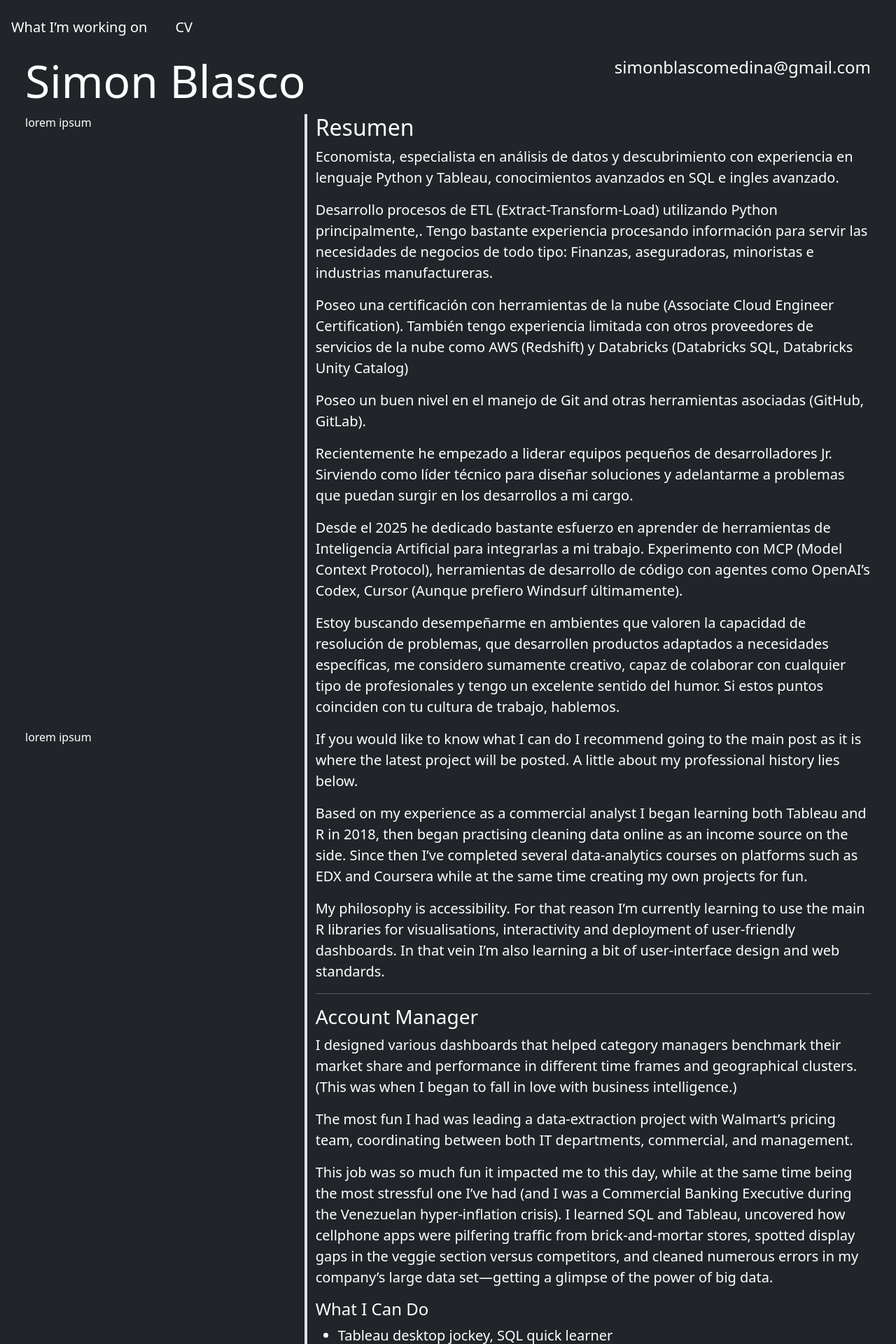
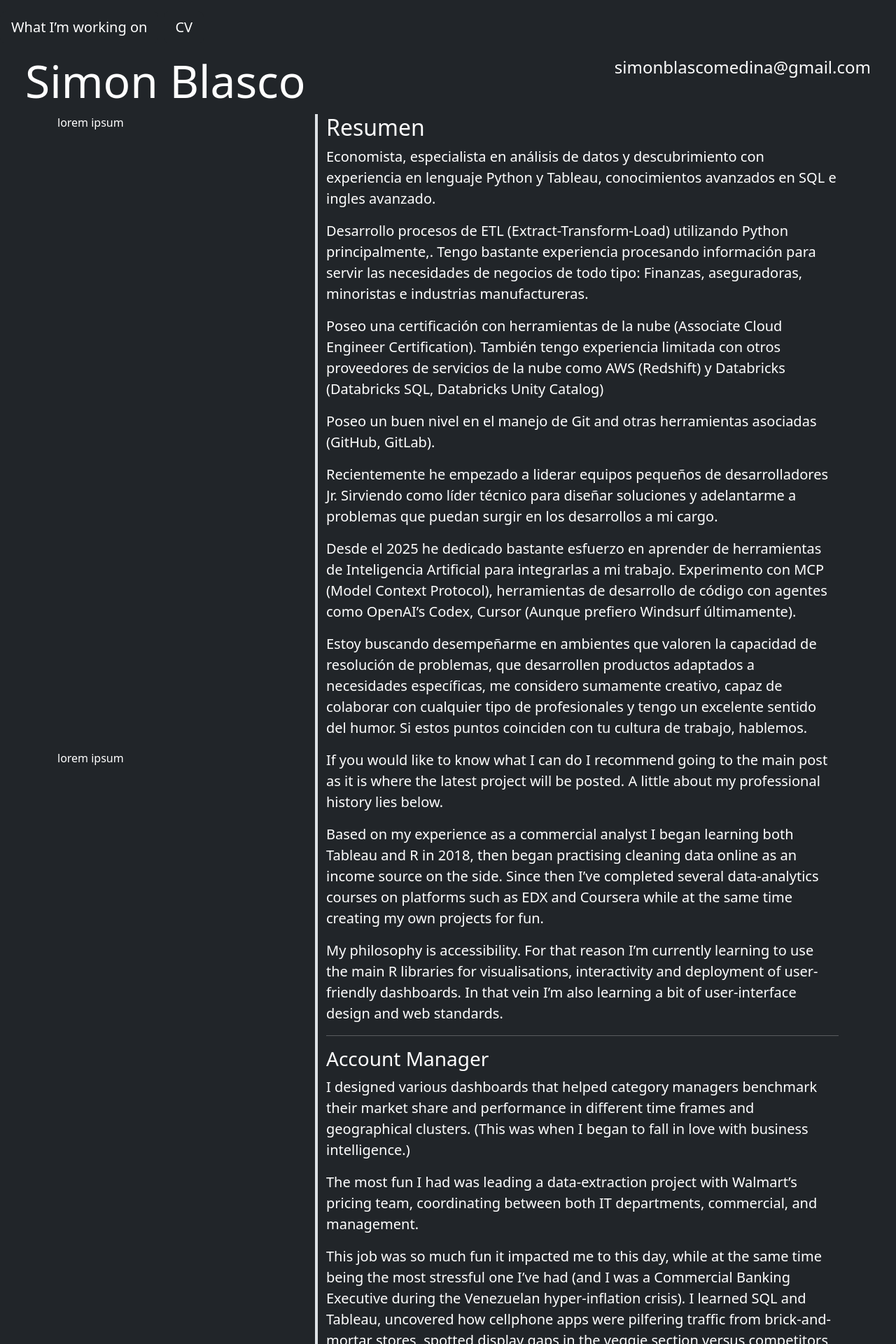
Before and after one commit to sblasco7/sblasco7.github.io, a Jekyll site: the page built from cv.html, in a window 1280 px wide. Shown: the top 1920 px of the page at 70% size. Built offline with Jekyll 4.4.1, drawn with Linux system fonts in a browser that asks for light colours.

Commit message:
arranging the divs cuz divs be diving

```diff
--- a/cv.html
+++ b/cv.html
@@ -16,7 +16,7 @@
 	</header>
 
 
-	<div class="container-fluid">
+	<div class="container-lg">
 
 		<div class="row">
 			<div class="col-4">
```
